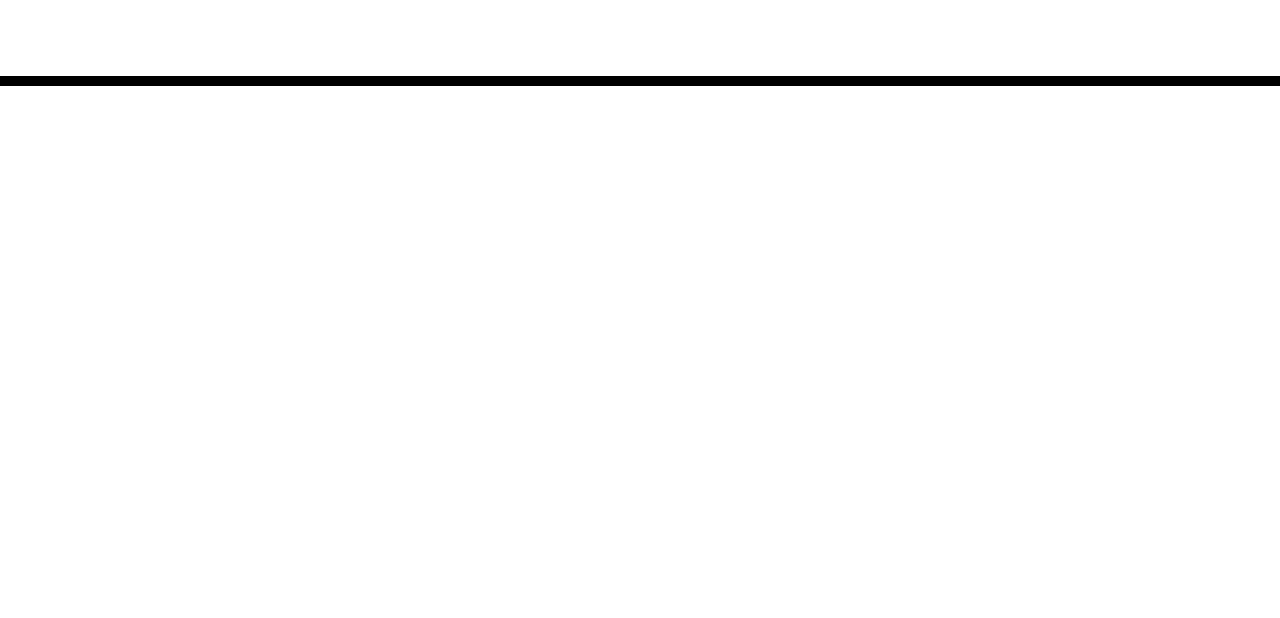
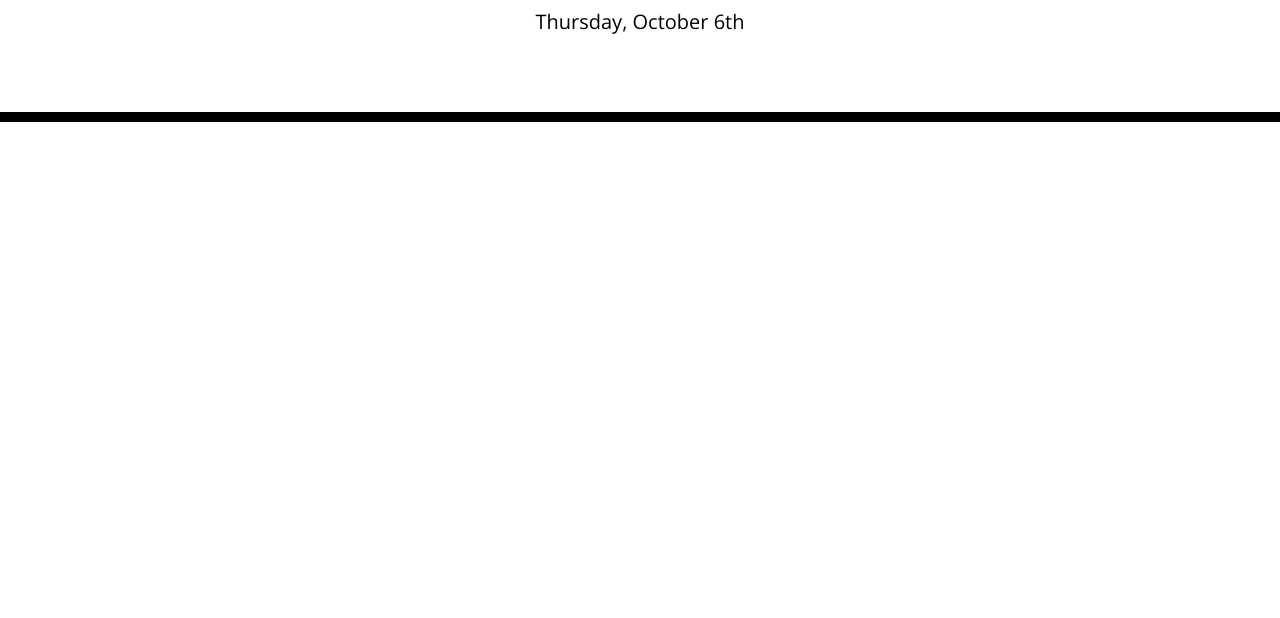
Before and after one commit to shwethareddy0/work-day-scheduler, a plain HTML site: page index.html in a window 1280 px wide. Shown: the part 182-800 px from the top of the page. Drawn offline with nearby package versions, Linux system fonts and the light colour scheme; files that its build step writes are made by us from their sources.

Commit message:
Display current day and time in the calender.

```diff
--- a/assets/js/script.js
+++ b/assets/js/script.js
@@ -1,6 +1,8 @@
 //pseudocode
 
 //Display the current day and date in the top of the calendar section.
+
+$("#currentDay").text(moment().format("dddd, MMMM Do"));
 
 //use moment.js for date and time.
 
--- a/index.html
+++ b/index.html
@@ -18,7 +18,7 @@
       href="https://fonts.googleapis.com/css?family=Open+Sans&display=swap"
       rel="stylesheet"
     />
-    <link rel="stylesheet" href="./assets/style.css" />
+    <link rel="stylesheet" href="./assets/css/style.css" />
     <title>Work Day Scheduler</title>
   </head>
 
@@ -34,5 +34,6 @@
 
     <script src="https://code.jquery.com/jquery-3.4.1.min.js"></script>
     <script src="https://cdnjs.cloudflare.com/ajax/libs/moment.js/2.24.0/moment.min.js"></script>
+    <script src="./assets/js/script.js"></script>
   </body>
 </html>
```
